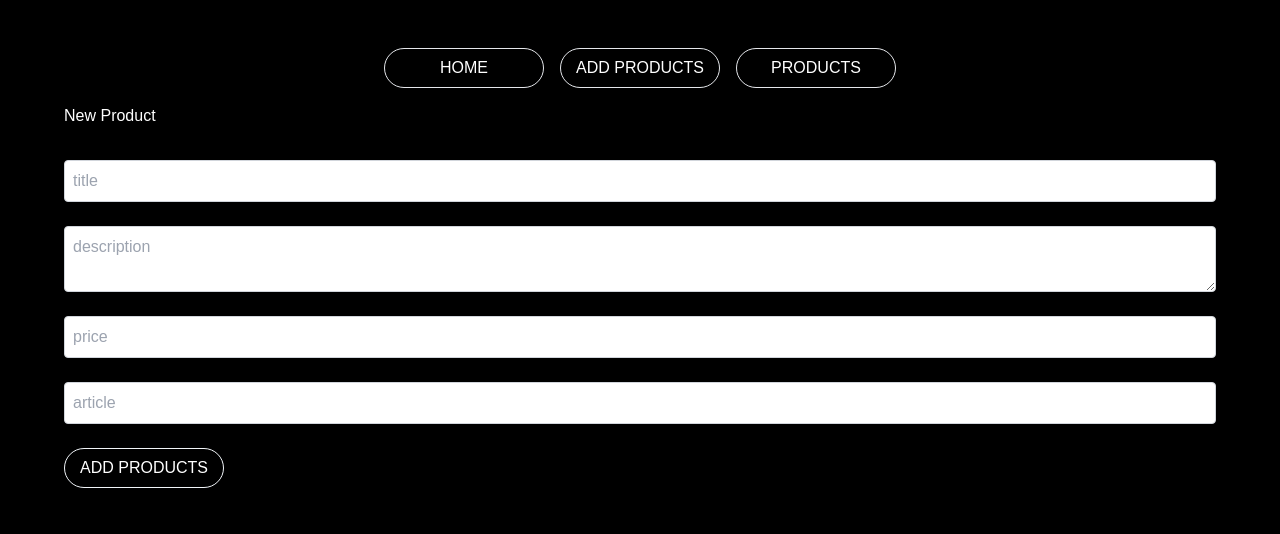
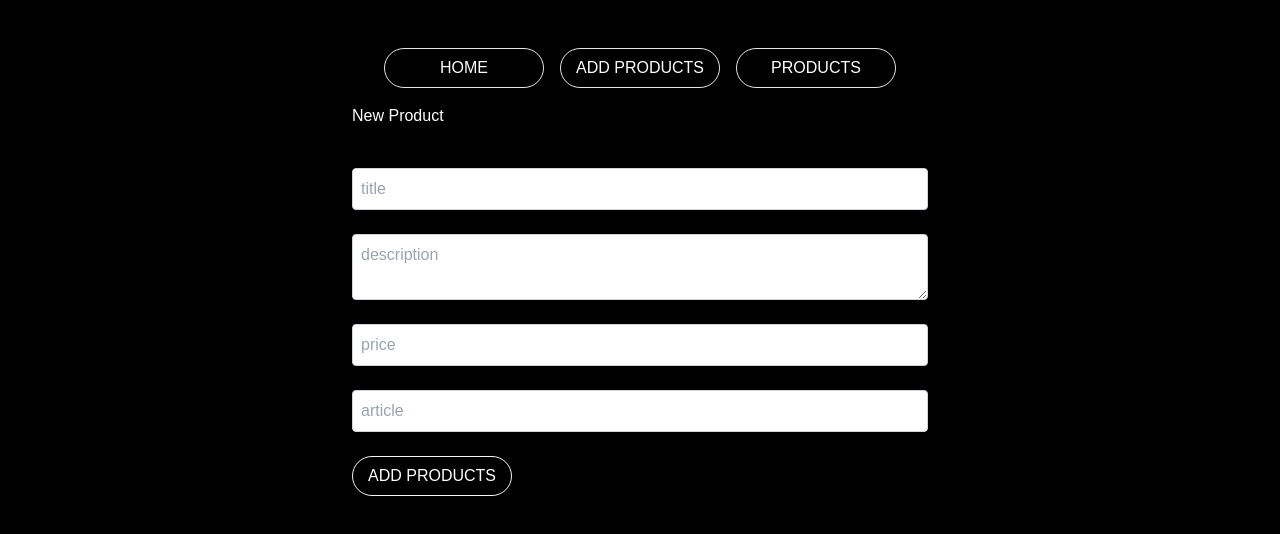
Before and after one commit to ruslanParhomenko/t-code-frontend, a Next.js app: page /admin in a window 1280 px wide. Shown: the top 534 px of the page. Built offline with nearby package versions, Linux system fonts and the light colour scheme; no server answers.

Commit message:
fix max-w

```diff
--- a/app/admin/page.tsx
+++ b/app/admin/page.tsx
@@ -50,13 +50,13 @@
   };
 
   return (
-    <div>
+    <div className="max-w-[50%] mx-auto">
       <h1>New Product</h1>
       {error && <div className="text-red-500">{error}</div>}
 
       {loading && <div>Загрузка...</div>}
 
-      <form onSubmit={handleSubmit} className="flex flex-col gap-6 py-4 mt-4 ">
+      <form onSubmit={handleSubmit} className="flex flex-col gap-6  py-10 ">
         <input
           type="text"
           value={form.title}
--- a/app/products/page.tsx
+++ b/app/products/page.tsx
@@ -6,10 +6,10 @@
 export default function ProductsPage() {
   console.log("ProductsPage");
   return (
-    <>
+    <div className="max-w-[50%] mx-auto">
       <h1>PRODUCTS</h1>
       <RenderProducts />
       <ButtonPage />
-    </>
+    </div>
   );
 }
```
